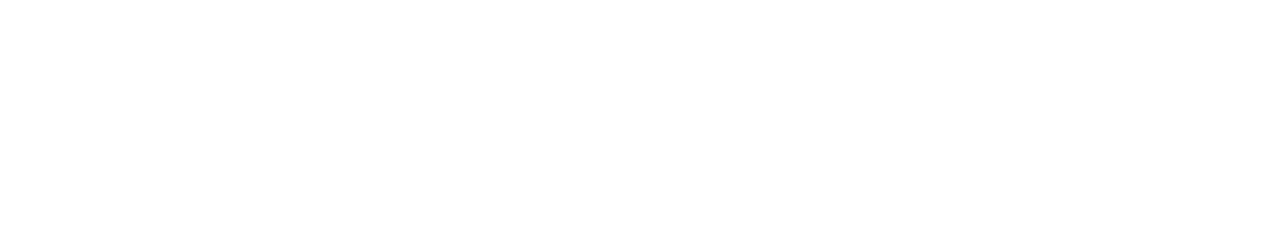
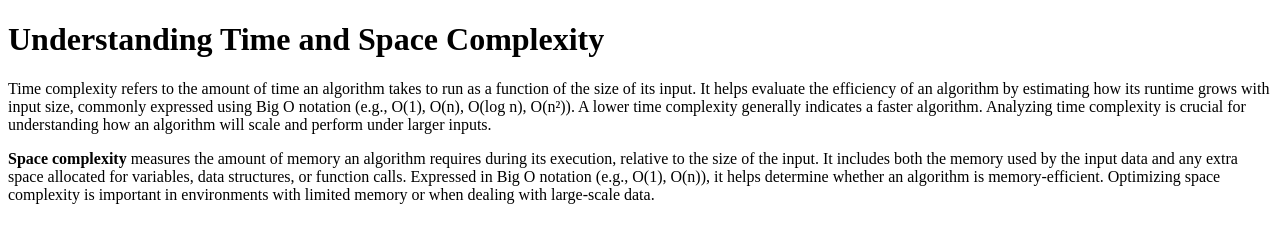
Before and after one commit to acciojob/time-and-space-complexity-Hi-manshu2301, a website: page main.html in a window 1280 px wide. Drawn offline with Linux system fonts and the light colour scheme.

Commit message:
created a submission

```diff
--- a/main.html
+++ b/main.html
@@ -8,6 +8,9 @@
 
 <body>
 	<!-- the entire body must be written by student -->
+	<h1>Understanding Time and Space Complexity</h1>
+	<p>Time complexity refers to the amount of time an algorithm takes to run as a function of the size of its input. It helps evaluate the efficiency of an algorithm by estimating how its runtime grows with input size, commonly expressed using Big O notation (e.g., O(1), O(n), O(log n), O(n²)). A lower time complexity generally indicates a faster algorithm. Analyzing time complexity is crucial for understanding how an algorithm will scale and perform under larger inputs.</p>
+	<p><b>Space complexity</b> measures the amount of memory an algorithm requires during its execution, relative to the size of the input. It includes both the memory used by the input data and any extra space allocated for variables, data structures, or function calls. Expressed in Big O notation (e.g., O(1), O(n)), it helps determine whether an algorithm is memory-efficient. Optimizing space complexity is important in environments with limited memory or when dealing with large-scale data.</p>
     <script type="text/javascript" src="./script.js">
 </script>
 
```
